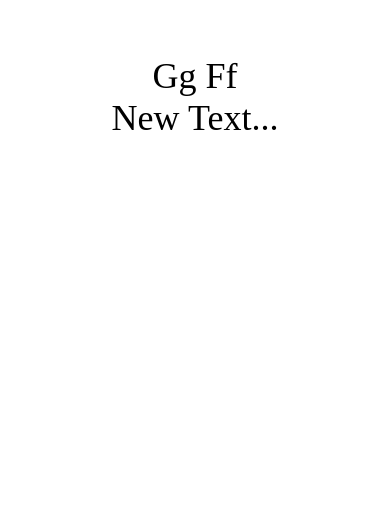
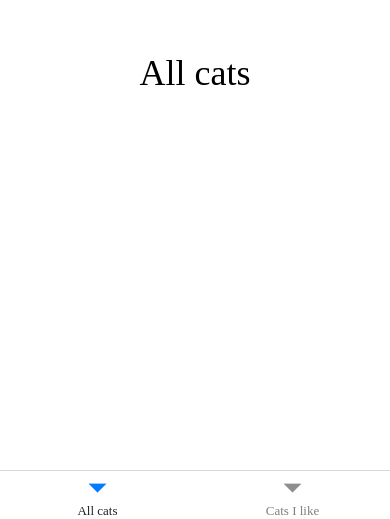
Before and after one commit to Sh3riff/backdrop, a React Native app: screen / in a window 390 px wide. Shown: the part 325-844 px from the top of the page. Built offline with nearby package versions, Linux system fonts and the light colour scheme.

Commit message:
Feature/Implementing Bottom Tab navigation

```diff
--- a/App.tsx
+++ b/App.tsx
@@ -1,36 +1,37 @@
 import React from 'react';
-import {SafeAreaView, StatusBar, StyleSheet, Text, View} from 'react-native';
-import {Newt} from '~components/new'
+import { StyleSheet, Text } from 'react-native';
+import { NavigationContainer } from '@react-navigation/native';
+import { createBottomTabNavigator } from '@react-navigation/bottom-tabs';
+import { AllCats, FavCats } from '~screens';
+import {BottomTablabel} from '~components'
+
+
+const Tab = createBottomTabNavigator();
 
 const App = () => {
   return (
-    <SafeAreaView style={styles.safeArea}>
-      <StatusBar
-        barStyle="dark-content"
-        // backgroundColor={backgroundStyle.backgroundColor}
-      />
-      <View style={styles.view}>
-        <Text style={styles.text}>Gg Ff</Text>
-        <Newt />
-      </View>
-    </SafeAreaView>
+    <NavigationContainer>
+      <Tab.Navigator screenOptions={{
+        headerShown: false
+        }}>
+        <Tab.Screen
+          name="All cats"
+          component={AllCats}
+          options={{
+            tabBarLabel: ({focused}) => <BottomTablabel label="All cats" focused={focused}/>
+          }}
+        />
+        <Tab.Screen
+          name="Cats I like"
+          component={FavCats}
+          options={{
+            tabBarLabel: ({focused}) => <BottomTablabel label="Cats I like" focused={focused}/>
+          }}
+        />
+      </Tab.Navigator>
+    </NavigationContainer>
   );
 };
 
-const styles = StyleSheet.create({
-  safeArea: {
-    flex: 1,
-    backgroundColor: '#ffffff',
-  },
-  view: {
-    flex: 1,
-    justifyContent: 'center',
-    alignItems: 'center',
-  },
-  text: {
-    fontFamily: 'SFProDisplay-Regular',
-    fontSize: 36,
-  }
-});
 
 export default App;
--- /dev/null
+++ b/src/components/bottomTabComponents.tsx
@@ -0,0 +1,18 @@
+import React from 'react';
+import { StyleSheet, Text } from 'react-native';
+
+export const BottomTablabel = ({label, focused}) => (
+    <Text style={[styles.tabLabel, focused && {color: '#212227'}]}>{label}</Text>
+)
+
+// tabBarIcon: ({ color, size }) => (
+            //   <MaterialCommunityIcons name="home" color={color} size={size} />
+            // ),
+
+const styles = StyleSheet.create({
+    tabLabel: {
+      fontSize: 13,
+      fontFamily: 'SFProDisplay-Regular',
+      color: 'grey'
+    }
+})
--- /dev/null
+++ b/src/components/index.ts
@@ -0,0 +1 @@
+export {BottomTablabel} from './bottomTabComponents'
--- /dev/null
+++ b/src/screens/allCats.tsx
@@ -0,0 +1,32 @@
+import React from 'react';
+import {SafeAreaView, StatusBar, StyleSheet, Text, View} from 'react-native';
+
+export const AllCats = () => {
+  return (
+    <SafeAreaView style={styles.safeArea}>
+      <StatusBar
+        barStyle="dark-content"
+        // backgroundColor={backgroundStyle.backgroundColor}
+      />
+      <View style={styles.view}>
+        <Text style={styles.text}>All cats</Text>
+      </View>
+    </SafeAreaView>
+  );
+};
+
+const styles = StyleSheet.create({
+  safeArea: {
+    flex: 1,
+    backgroundColor: '#ffffff',
+  },
+  view: {
+    flex: 1,
+    justifyContent: 'center',
+    alignItems: 'center',
+  },
+  text: {
+    fontFamily: 'SFProDisplay-Regular',
+    fontSize: 36,
+  }
+});
--- a/src/components/new.tsx
+++ b/src/screens/favCats.tsx
@@ -1,7 +1,19 @@
 import React from 'react';
 import {SafeAreaView, StatusBar, StyleSheet, Text, View} from 'react-native';
 
-export const Newt = () =>  <Text style={styles.text}>New Text...</Text>;
+export const FavCats = () => {
+  return (
+    <SafeAreaView style={styles.safeArea}>
+      <StatusBar
+        barStyle="dark-content"
+        // backgroundColor={backgroundStyle.backgroundColor}
+      />
+      <View style={styles.view}>
+        <Text style={styles.text}>Cats I like</Text>
+      </View>
+    </SafeAreaView>
+  );
+};
 
 const styles = StyleSheet.create({
   safeArea: {
--- /dev/null
+++ b/src/screens/index.ts
@@ -0,0 +1,2 @@
+export {AllCats} from './allCats'
+export {FavCats} from './favCats'
```
